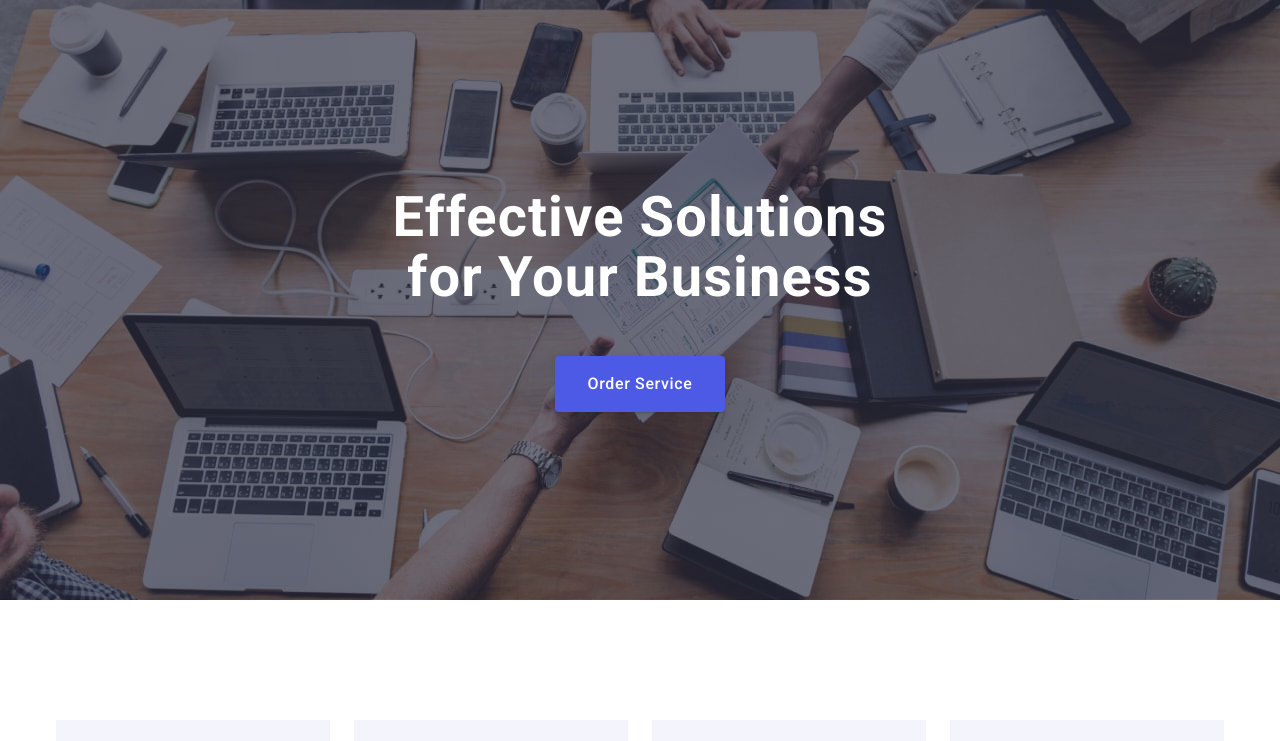
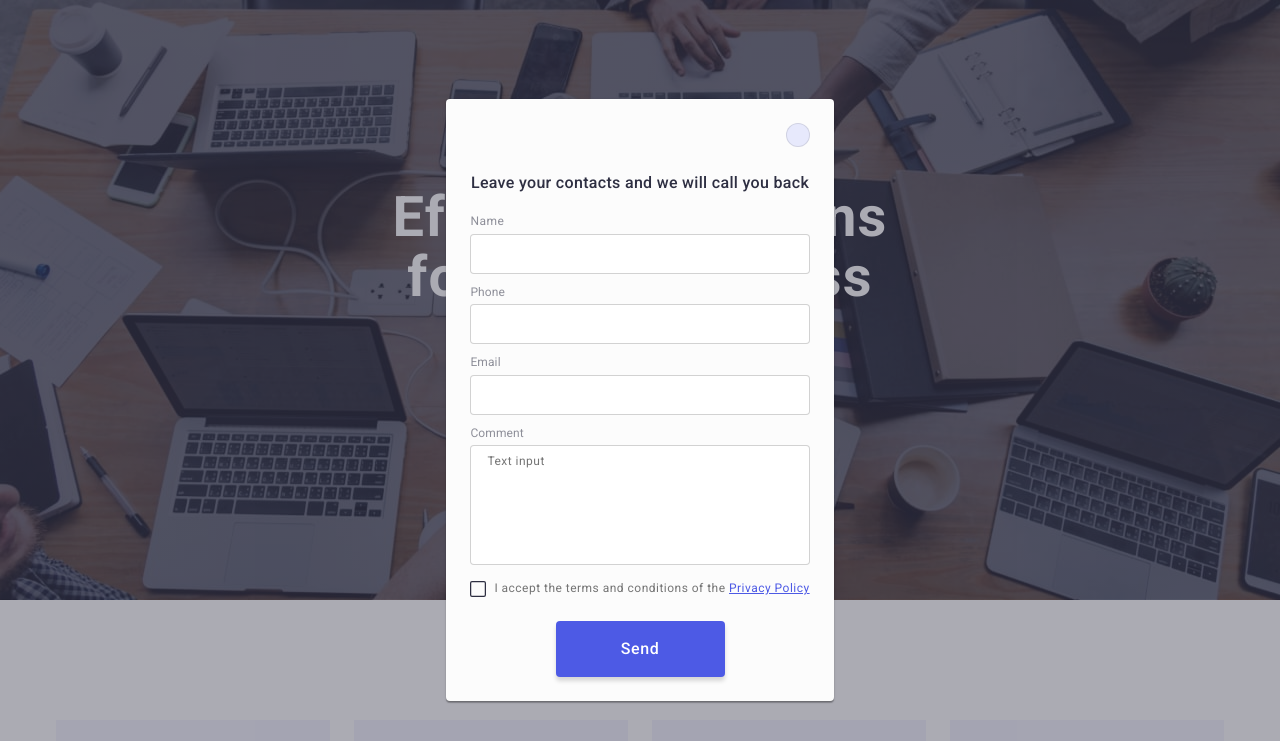
Before and after one commit to olksndri/webstudio, a plain HTML site: page index.html in a window 1280 px wide. Both pictures are taken after a click on the button "Order Service". Shown: the top 741 px of the page. Drawn offline with Linux system fonts and the light colour scheme.

Commit message:
Стилізує модальне вікно для всіх пристроїв

```diff
--- a/css/desktop.css
+++ b/css/desktop.css
@@ -113,13 +113,12 @@
     margin-left: 80px;
   }
 
-  .subscribe {
-    justify-content: flex-start;
+  .input-btn-wrap {
+    row-gap: 0;
   }
 
-  .input-btn-wrap {
-    justify-content: flex-start;
-    row-gap: 0;
+  /* модалка */
+  .modal {
   }
 
   /* Щільність пікселів: 2 */
--- a/css/mobile.css
+++ b/css/mobile.css
@@ -17,5 +17,9 @@
   }
 }
 
-@media screen and (min-width: 480px) {
+@media screen and (min-width: 320px) and (max-width: 371px) {
+  .accepting-label {
+    flex-wrap: wrap;
+    justify-content: center;
+  }
 }
--- a/css/styles.css
+++ b/css/styles.css
@@ -648,7 +648,6 @@ body {
 }
 
 /* Початок оформлення модалки */
-
 .backdrop.is-hidden {
   visibility: hidden;
   opacity: 1;
@@ -667,13 +666,13 @@ body {
 }
 
 .modal {
-  width: 408px;
-  min-height: 576px;
+  max-width: 392px;
+  min-height: 586px;
   background-color: #fcfcfc;
   box-shadow: 0px 1px 1px rgba(0, 0, 0, 0.14), 0px 1px 3px rgba(0, 0, 0, 0.12),
     0px 2px 1px rgba(0, 0, 0, 0.2);
   border-radius: 4px;
-  padding: 72px 24px 24px 24px;
+  padding: 72px 16px 24px 16px;
   transform: scale(100%);
   transition: transform 300ms linear;
   position: relative;
--- a/css/tablet.css
+++ b/css/tablet.css
@@ -86,6 +86,12 @@
     width: 264px;
   }
 
+  /* модалка */
+  .modal {
+    max-width: 408px;
+    padding: 72px 24px 24px 24px;
+  }
+
   /* Щільність пікселів: 2 */
   @media (min-device-pixel-ratio: 2),
     (min-resolution: 192dpi),
--- a/index.html
+++ b/index.html
@@ -428,7 +428,7 @@
       </div>
     </footer>
 
-    <!-- <div data-modal class="backdrop is-hidden">
+    <div data-modal class="backdrop is-hidden">
       <div class="modal">
         <button data-modal-close class="close-modal">
           <svg class="icon icon-close">
@@ -512,6 +512,6 @@
         </form>
       </div>
     </div>
-    <script src="./js/modal.js"></script> -->
+    <script src="./js/modal.js"></script>
   </body>
 </html>
```
